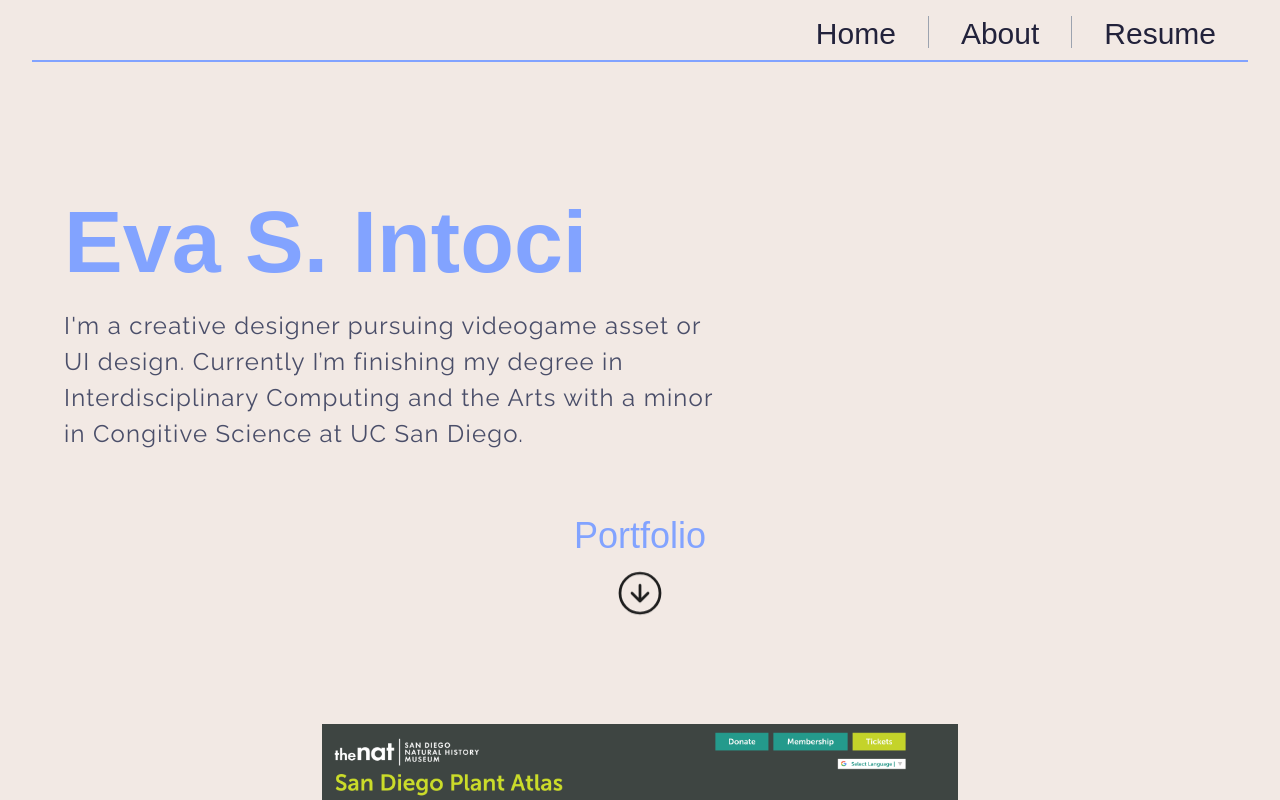
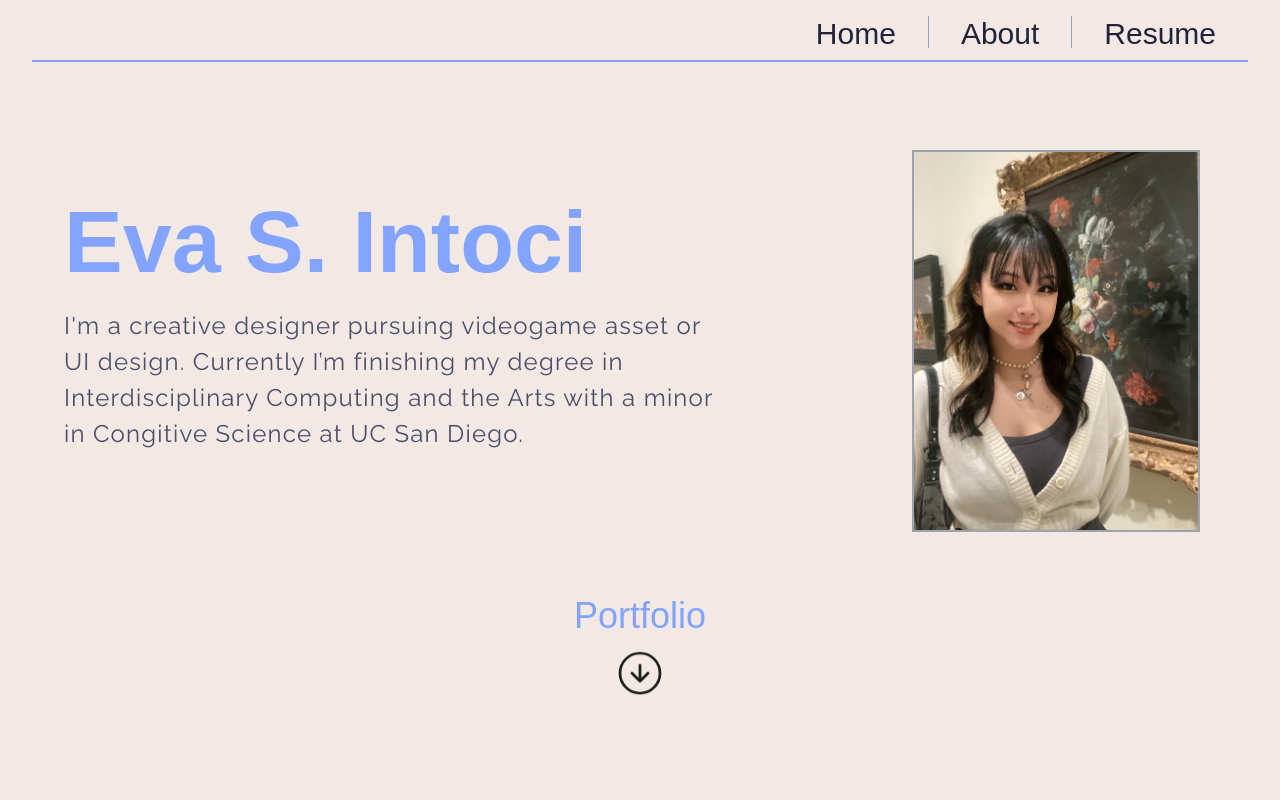
Before and after one commit to brevinhquangpham/eva_portfolio, a React (Create React App) app: page / in a window 1280 px wide. Shown: the top 800 px of the page. Built offline with nearby package versions, Linux system fonts and the light colour scheme; a web font is replaced by a local one.

Commit message:
Fixed cab removing image

```diff
--- a/src/pages/HomePage.jsx
+++ b/src/pages/HomePage.jsx
@@ -32,6 +32,13 @@ function HomePage() {
                             minor in Congitive Science at UC San Diego.
                         </p>
                     </div>
+                </div>
+                <div className="flex flex-col justify-center items-center pr-20 mt-10">
+                    <img
+                        src="/images/eva.jpg"
+                        alt="Eva"
+                        className="w-72 h-auto border-2 border-gray-400"
+                    />
                 </div>
             </div>
             <div className="mx-auto flex justify-center items-center">
```
Also changed, not shown: 1 other file (tests, documents, lock files or other folders).
